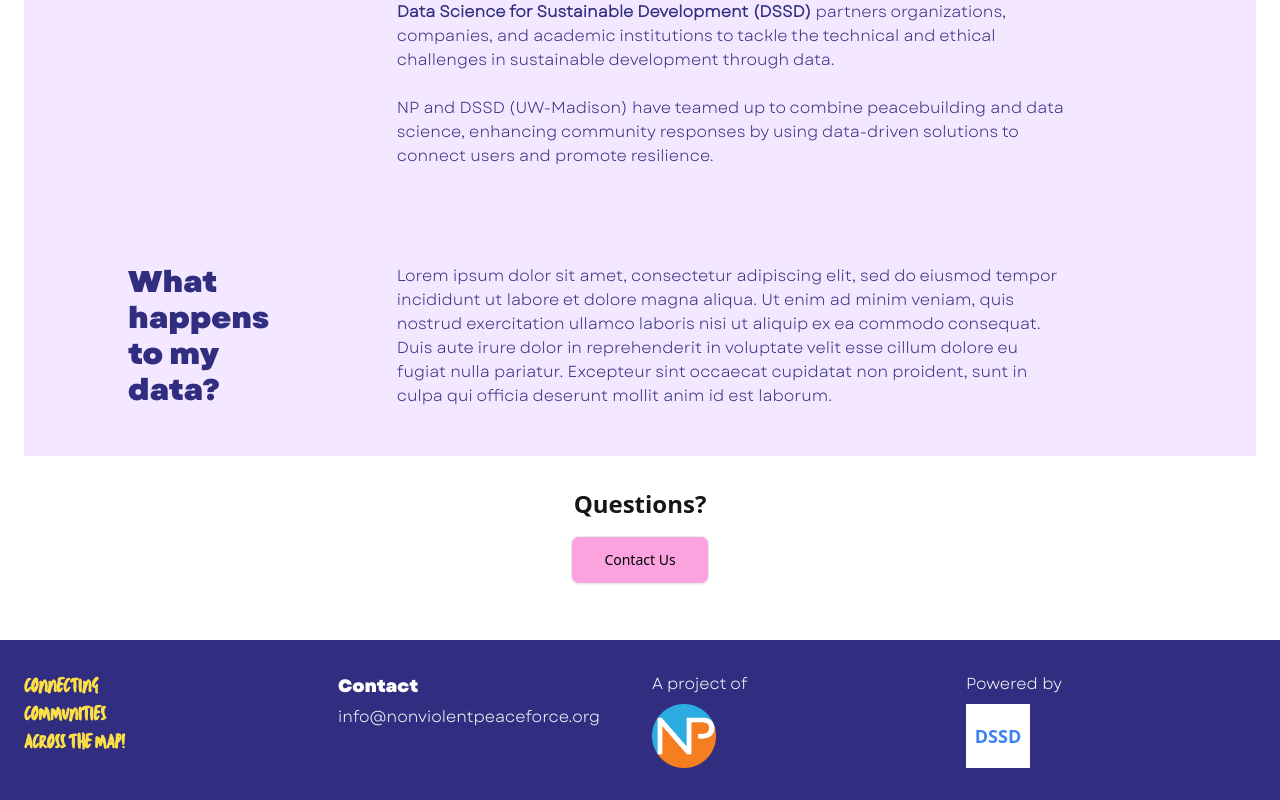
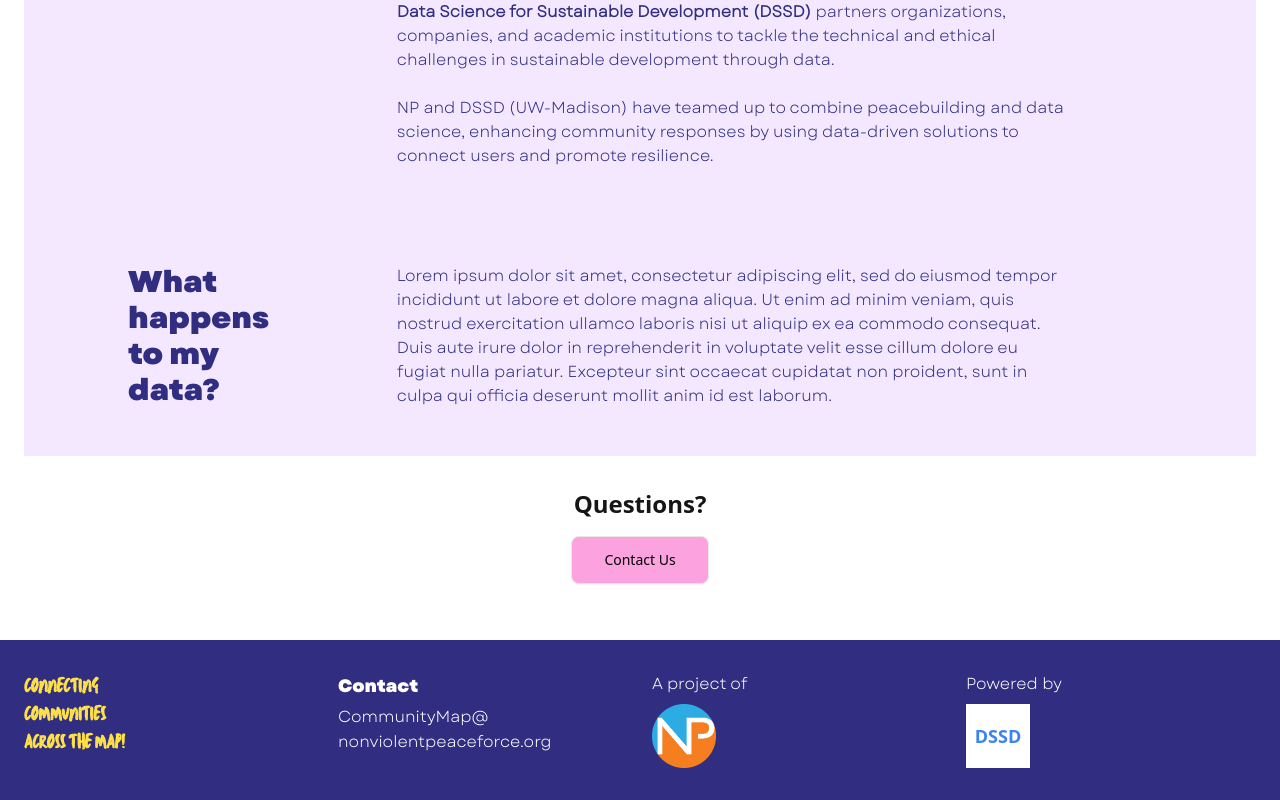
Before and after one commit to cornershopcreative/Nonviolent-Peaceforce, a React (Vite) app in the folder frontend/: page /about in a window 1280 px wide. Shown: the part 964-1764 px from the top of the page. Built offline with nearby package versions, Linux system fonts and the light colour scheme.

Commit message:
update email

```diff
--- a/frontend/src/layouts/Layout.jsx
+++ b/frontend/src/layouts/Layout.jsx
@@ -87,11 +87,11 @@ const Layout = ({ children }) => {
               Contact
             </h3>
             <a
-              href="mailto:info@nonviolentpeaceforce.org"
+              href="mailto:CommunityMap@nonviolentpeaceforce.org"
               className="hover:text-yellow-300 transition-colors"
               style={{ fontFamily: "Garet Regular" }}
             >
-              info@nonviolentpeaceforce.org
+              CommunityMap@ nonviolentpeaceforce.org
             </a>
           </div>
 
```
